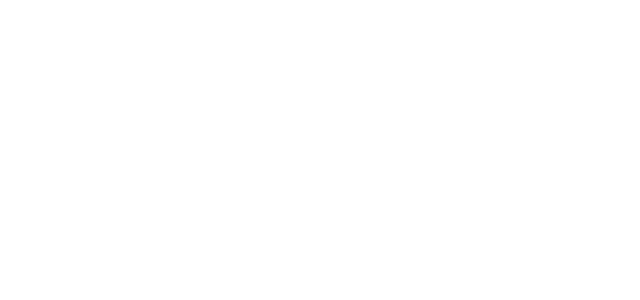
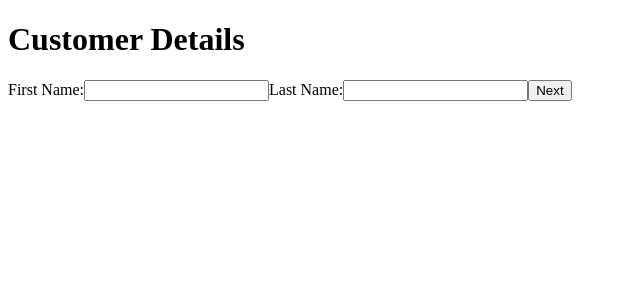
Before and after one commit to acciojob/multi-step-form-VenkataReddyPadala, a React app: page / in a window 1280 px wide. Shown: the top 300 px of the page, without its empty margins (0-640 px from the left). Built offline with nearby package versions, Linux system fonts and the light colour scheme.

Commit message:
first commit

```diff
--- a/src/components/App.js
+++ b/src/components/App.js
@@ -1,13 +1,17 @@
-
-import React from "react";
-import './../styles/App.css';
+import React, { useState } from "react";
+import "./../styles/App.css";
+import Step from "./Step";
 
 const App = () => {
+  const [step, setStep] = useState(0);
   return (
     <div>
-        {/* Do not remove the main div */}
+      {/* Do not remove the main div */}
+      <form onSubmit={(e) => e.preventDefault()}>
+        <Step setStep={setStep} step={step} />
+      </form>
     </div>
-  )
-}
+  );
+};
 
-export default App
+export default App;
--- /dev/null
+++ b/src/components/Step.js
@@ -0,0 +1,126 @@
+import React, { useState } from "react";
+
+function Step({ step, setStep }) {
+  const [firstName, setFirstName] = useState("");
+  const [lastName, setLastName] = useState("");
+  const [model, setModel] = useState("");
+  const [carPrice, setCarPrice] = useState("");
+  const [credNum, setCredNum] = useState("");
+  const [expDate, setExpDate] = useState("");
+  const [cardErr, setCardErr] = useState(false);
+  const [expDateErr, setExpDateErr] = useState(false);
+  function handleNext(first, second) {
+    if (first.trim() !== "" && second.trim() !== "") {
+      setStep((cur) => cur + 1);
+    }
+  }
+  return (
+    <div>
+      {step === 0 && (
+        <div>
+          <h1>Customer Details</h1>
+          <label htmlFor="first_name">First Name:</label>
+          <input
+            type="text"
+            id="first_Name"
+            value={firstName}
+            onChange={(e) => setFirstName(e.target.value)}
+          />
+          <label htmlFor="last_name">Last Name:</label>
+          <input
+            type="text"
+            id="last_Name"
+            value={lastName}
+            onChange={(e) => setLastName(e.target.value)}
+          />
+          <button onClick={() => handleNext(firstName, lastName)}>Next</button>
+        </div>
+      )}
+      {step === 1 && (
+        <div>
+          <h1>Car Details</h1>
+          <label htmlFor="model">Model:</label>
+          <input
+            type="text"
+            id="model"
+            value={model}
+            onChange={(e) => setModel(e.target.value)}
+          />
+          <label htmlFor="car_price">Car Price:</label>
+          <input
+            type="text"
+            id="car_price"
+            value={carPrice}
+            onChange={(e) => setCarPrice(e.target.value)}
+          />
+          <button onClick={() => setStep((cur) => cur - 1)}>Previous</button>
+          <button onClick={() => handleNext(firstName, lastName)}>Next</button>
+        </div>
+      )}
+      {step === 2 && (
+        <div>
+          <h1>Payment Details</h1>
+          <label htmlFor="card_info">Credit cart Number:</label>
+          <input
+            type="text"
+            id="card_info"
+            value={credNum}
+            onChange={(e) => {
+              setCredNum(e.target.value);
+              const showError = e.target.value.length === 12;
+              setCardErr(!showError);
+            }}
+          />
+          <p
+            id="cardError"
+            style={
+              cardErr ? { color: "red", display: "block" } : { display: "none" }
+            }
+          >
+            Credit card must be exactly 12 digit long.
+          </p>
+          <label htmlFor="expiry_date">Expiration Date:</label>
+          <input
+            type="text"
+            id="expiry_date"
+            value={expDate}
+            onChange={(e) => {
+              setExpDate(e.target.value);
+              const regex = /^(0[1-9]|1[0-2])\/\d{2}$/;
+              setExpDateErr(!regex.test(e.target.value));
+            }}
+          />
+          <p
+            id="expError"
+            style={
+              expDateErr
+                ? { color: "red", display: "block" }
+                : { display: "none" }
+            }
+          >
+            Expiration Date must be in the format of MM/YY
+          </p>
+          <button onClick={() => setStep((cur) => cur - 1)}>Previous</button>
+          <button
+            type="submit"
+            onClick={() => {
+              setStep(0);
+              setCarPrice("");
+              setCredNum("");
+              setExpDate("");
+              setFirstName("");
+              setLastName("");
+              setModel("");
+              setCardErr(false);
+              setExpDateErr(false);
+            }}
+          >
+            Submit
+          </button>
+        </div>
+      )}
+    </div>
+  );
+}
+
+export default Step;
```
Also changed, not shown: 1 other file (tests, documents, lock files or other folders).
